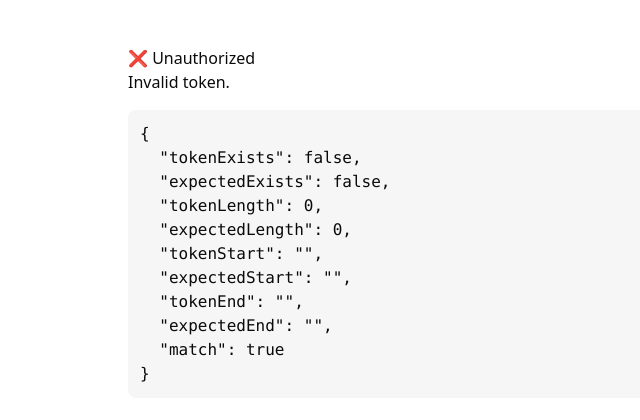
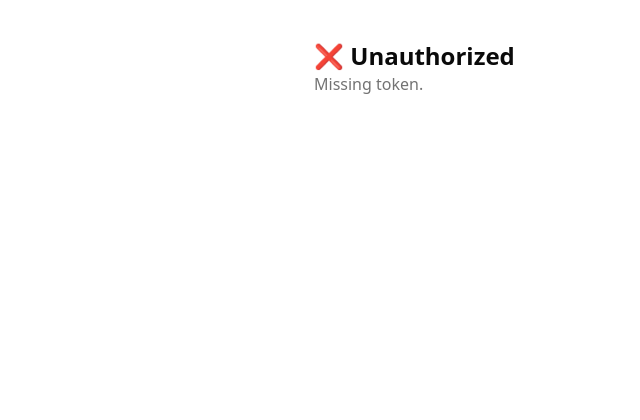
Before and after one commit to sohel2178/human-form, a Next.js app: page /forms/question-form in a window 1280 px wide. Shown: the top 420 px of the page, without its empty margins (78-718 px from the left). Built offline with nearby package versions, Linux system fonts and the light colour scheme.

Commit message:
debug token mismatch on page slight change

```diff
--- a/app/forms/question-form/form-client.tsx
+++ b/app/forms/question-form/form-client.tsx
@@ -38,10 +38,21 @@ function titleCase(str: string) {
 export default function FormClient() {
   const sp = useSearchParams();
 
+  const token = sp.get("token") || "";
+
+  // ✅ UI protection
+  if (!token) {
+    return (
+      <main className="mx-auto max-w-xl p-10">
+        <h2 className="text-2xl font-bold">❌ Unauthorized</h2>
+        <p className="text-muted-foreground">Missing token.</p>
+      </main>
+    );
+  }
+
   // Query params
   const ticket_id = sp.get("ticket_id") || "";
   const sender_id = sp.get("sender_id") || "";
-  const token = sp.get("token") || "";
   const vehicle_type_raw = sp.get("vehicle_type") || "any";
   const location_raw = sp.get("location") || "any";
 
--- a/app/forms/question-form/page.tsx
+++ b/app/forms/question-form/page.tsx
@@ -3,53 +3,6 @@ export const revalidate = 0;
 
 import FormClient from "./form-client";
 
-export default async function Page({ searchParams }: any) {
-  const token = String(searchParams?.token || "").trim();
-  const expected = String(process.env.FORM_ACCESS_TOKEN || "").trim();
-
-  const ok = expected && token === expected;
-
-  if (!ok) {
-    return (
-      <main
-        style={{
-          maxWidth: 900,
-          margin: "30px auto",
-          padding: 16,
-          fontFamily: "system-ui",
-        }}
-      >
-        <h2>❌ Unauthorized</h2>
-        <p>Invalid token.</p>
-
-        {/* DEBUG (temporary) */}
-        <pre
-          style={{
-            marginTop: 16,
-            padding: 12,
-            background: "#f6f6f6",
-            borderRadius: 8,
-          }}
-        >
-          {JSON.stringify(
-            {
-              tokenExists: !!token,
-              expectedExists: !!expected,
-              tokenLength: token.length,
-              expectedLength: expected.length,
-              tokenStart: token.slice(0, 10),
-              expectedStart: expected.slice(0, 10),
-              tokenEnd: token.slice(-10),
-              expectedEnd: expected.slice(-10),
-              match: token === expected,
-            },
-            null,
-            2,
-          )}
-        </pre>
-      </main>
-    );
-  }
-
+export default function Page() {
   return <FormClient />;
 }
```
